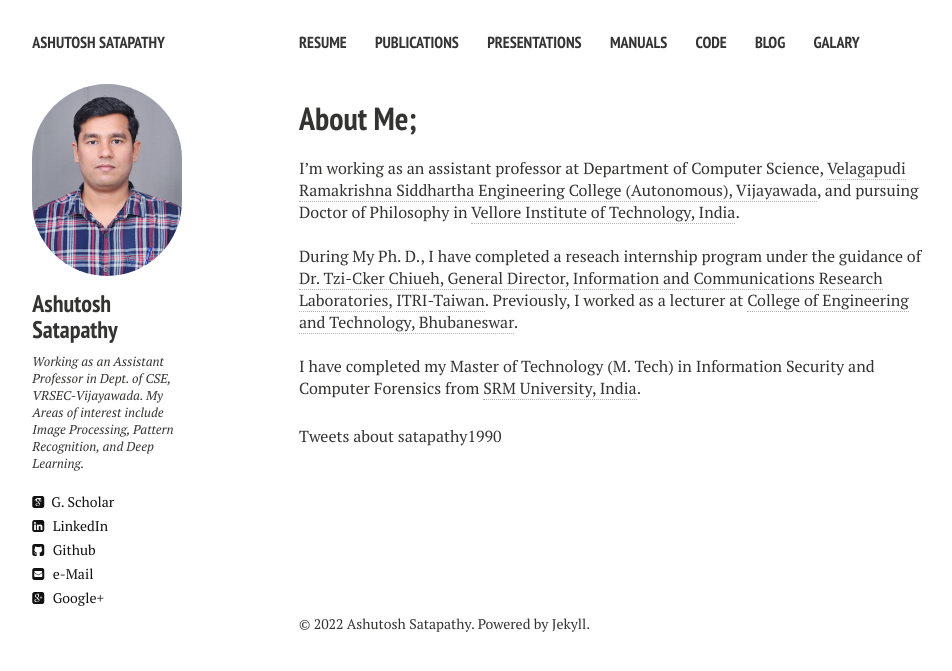
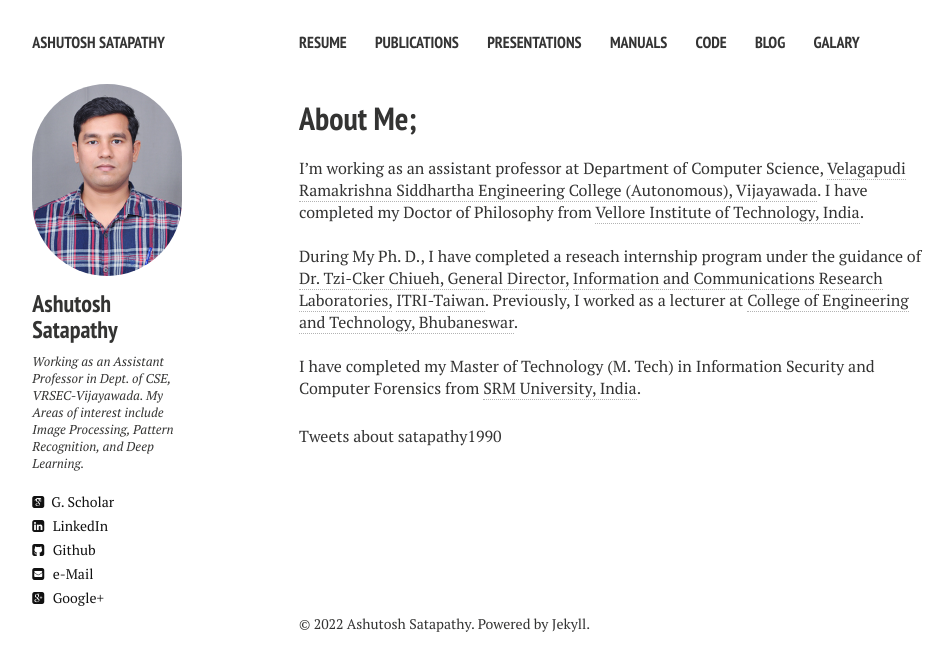
Before and after one commit to ashutoshsatapathy1990/ashutoshsatapathy1990.github.io, a Jekyll site: the page built from index.md, in a window 1280 px wide. Shown: the top 671 px of the page, without its empty margins (21-973 px from the left). Built offline with Jekyll 4.4.1, drawn with Linux system fonts in a browser that asks for light colours; nearby versions of some CDN libraries; comment, search, counter and statistics services are not loaded.

Commit message:
Update index.md

```diff
--- a/index.md
+++ b/index.md
@@ -7,7 +7,7 @@ image:
 #  feature: Banner.jpg
 ---
 
-I'm working as an assistant professor at Department of Computer Science, [Velagapudi Ramakrishna Siddhartha Engineering College (Autonomous), Vijayawada](http://vrsiddhartha.ac.in/cse/faculty/), and pursuing Doctor of Philosophy in [Vellore Institute of Technology, India](http://chennai.vit.ac.in/).
+I'm working as an assistant professor at Department of Computer Science, [Velagapudi Ramakrishna Siddhartha Engineering College (Autonomous), Vijayawada](http://vrsiddhartha.ac.in/cse/faculty/). I have completed my Doctor of Philosophy from [Vellore Institute of Technology, India](http://chennai.vit.ac.in/).
 
 <br />
 During My Ph. D., I have completed a reseach internship program under the guidance of [Dr. Tzi-Cker Chiueh, General Director,](https://www.itri.org.tw/eng/Content/Management/contents.aspx?&SiteID=1&MmmID=617731521672713673&SSize=10&MSID=617754431012266754) [Information and Communications Research Laboratories,](https://www.itri.org.tw/eng/Content/Messagess/contents.aspx?SiteID=1&MmmID=617766557770066341) [ITRI-Taiwan](https://www.itri.org.tw/). Previously, I worked as a lecturer at [College of Engineering and Technology, Bhubaneswar](https://www.cet.edu.in/).
```
